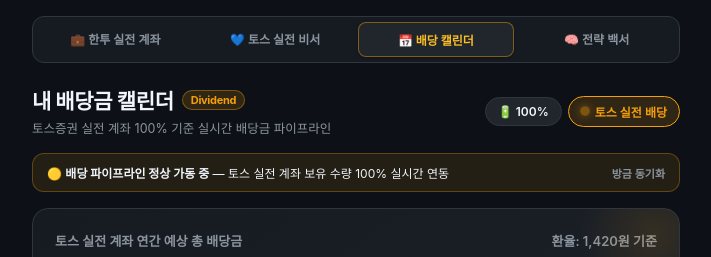
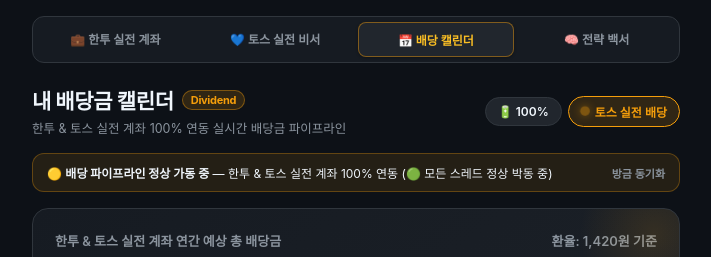
Before and after one commit to jmu9203-svg/dividend-calendar, a plain HTML site: page index.html in a window 1280 px wide. Shown: the top 257 px of the page, without its empty margins (284-995 px from the left). Drawn offline with Linux system fonts and the light colour scheme; a web font is replaced by a local one.

Commit message:
Sync Dividend UI: 2026-11-08 03:13:04

```diff
--- a/index.html
+++ b/index.html
@@ -152,7 +152,7 @@
   <div class="header">
     <div class="title-group">
       <h1>내 배당금 캘린더 <span class="div-tag">Dividend</span></h1>
-      <p>토스증권 실전 계좌 100% 기준 실시간 배당금 파이프라인</p>
+      <p>한투 &amp; 토스 실전 계좌 100% 연동 실시간 배당금 파이프라인</p>
     </div>
     <div style="display:flex; gap:6px; align-items:center;">
       <div class="status-badge" style="background: var(--pill-bg); border: 1px solid var(--card-border); color: var(--text-main);">
@@ -167,15 +167,15 @@
 
   <!-- Live Sync Banner -->
   <div id="watchdogBanner" style="background: rgba(245, 158, 11, 0.10); border: 1px solid rgba(245, 158, 11, 0.30); border-radius: 12px; padding: 10px 14px; margin-bottom: 16px; font-size: 12px; display: flex; justify-content: space-between; align-items: center; gap: 8px; flex-wrap: wrap;">
-    <span id="watchdogText">🟡 <b>배당 파이프라인 정상 가동 중</b> — 토스 실전 계좌 보유 수량 100% 실시간 연동</span>
+    <span id="watchdogText">🟡 <b>배당 파이프라인 정상 가동 중</b> — 한투 &amp; 토스 실전 계좌 100% 연동 (4대 스레드 정상 박동 중)</span>
     <span id="watchdogSyncAge" style="color: var(--text-sub); font-weight: 600; font-size: 11px; white-space: nowrap; flex-shrink: 0;">방금 동기화</span>
   </div>
 
   <!-- Annual Summary Card -->
   <div class="summary-card">
     <div class="summary-title">
-      <span>토스 실전 계좌 연간 예상 총 배당금</span>
-      <span id="rateInfo">환율: 1,385원 기준</span>
+      <span>한투 &amp; 토스 실전 계좌 연간 예상 총 배당금</span>
+      <span id="rateInfo">환율: 1,420원 기준</span>
     </div>
     <div class="total-div" id="totalAnnualKrw">--원</div>
     <div class="sub-div-info" id="totalAnnualUsd">
@@ -322,11 +322,12 @@
           } else if (wdBanner && wdText) {
             wdBanner.style.background = 'rgba(245, 158, 11, 0.10)';
             wdBanner.style.borderColor = 'rgba(245, 158, 11, 0.30)';
-            wdText.innerHTML = '🟡 <b>배당 파이프라인 정상 가동 중</b> — 토스 실전 계좌 보유 수량 100% 실시간 연동';
+            const threadNote = (d.watchdog && d.watchdog.thread_status) ? ` (${d.watchdog.thread_status})` : '';
+            wdText.innerHTML = `🟡 <b>배당 파이프라인 정상 가동 중</b> — 한투 &amp; 토스 실전 계좌 100% 연동${threadNote}`;
           }
         }
       }
-      document.getElementById('rateInfo').textContent = '환율: ' + (d.usd_krw_rate ? d.usd_krw_rate.toLocaleString() : '1,385') + '원 기준';
+      document.getElementById('rateInfo').textContent = '환율: ' + (d.usd_krw_rate ? d.usd_krw_rate.toLocaleString() : '1,420') + '원 기준';
 
       const annualKrw = d.total_annual_krw || 0;
       const annualUsd = d.total_annual_usd || 0;
```
